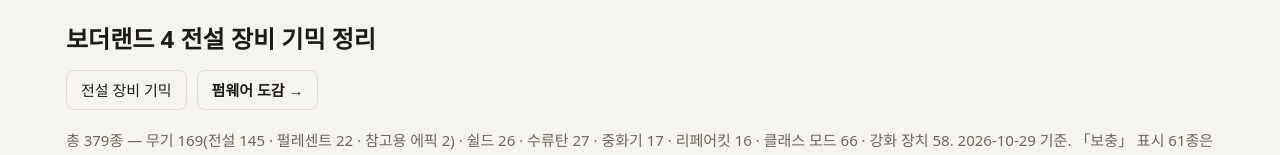
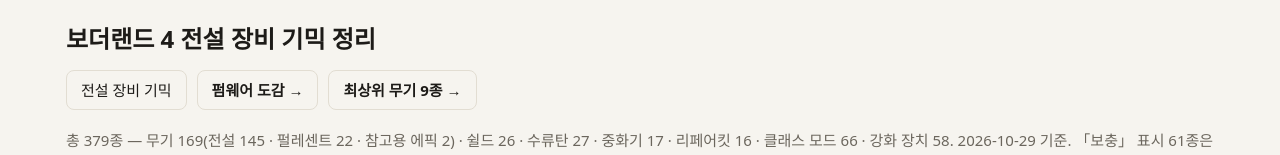
Before and after one commit to castflow/bl4-legendary, a plain HTML site: page index.html in a window 1280 px wide. Shown: the top 155 px of the page. Drawn offline with Linux system fonts and the light colour scheme.

Commit message:
Link top-tier weapon guide from legendary gear index

```diff
--- a/index.html
+++ b/index.html
@@ -27,7 +27,7 @@ details{margin-top:6px;font-size:13px}summary{cursor:pointer;color:var(--muted)}
 .ko{font-size:.82em;font-weight:500;color:var(--muted);margin-left:2px}
 </style></head><body><div class="wrap">
 <h1>보더랜드 4 전설 장비 기믹 정리</h1>
-<nav aria-label="보더랜드 4 가이드" style="display:flex;flex-wrap:wrap;gap:10px;margin:12px 0 18px"><span aria-current="page" style="padding:7px 14px;border:1px solid var(--line);border-radius:8px">전설 장비 기믹</span><a href="./firmware.html" style="padding:7px 14px;border:1px solid var(--line);border-radius:8px;color:var(--fg);text-decoration:none;font-weight:700">펌웨어 도감 →</a></nav>
+<nav aria-label="보더랜드 4 가이드" style="display:flex;flex-wrap:wrap;gap:10px;margin:12px 0 18px"><span aria-current="page" style="padding:7px 14px;border:1px solid var(--line);border-radius:8px">전설 장비 기믹</span><a href="./firmware.html" style="padding:7px 14px;border:1px solid var(--line);border-radius:8px;color:var(--fg);text-decoration:none;font-weight:700">펌웨어 도감 →</a><a href="./top-weapons.html" style="padding:7px 14px;border:1px solid var(--line);border-radius:8px;color:var(--fg);text-decoration:none;font-weight:700">최상위 무기 9종 →</a></nav>
 <p class="lead">총 379종 — 무기 169(전설 145 · 펄레센트 22 · 참고용 에픽 2) · 쉴드 26 · 수류탄 27 · 중화기 17 · 리페어킷 16 · 클래스 모드 66 · 강화 장치 58. 2026-10-29 기준. 「보충」 표시 61종은 기본 출처 설명이 비었거나 모호해 다른 출처로 채운 것.
 드랍처는 lootlemon과 Fandom 위키를 379종 전부 대조했다: 일치 369종(그중 한쪽이 더 자세한 것 18) · 출처가 한쪽에 더 있는 것 4 · <b>엇갈림 6</b>(카드에 빨간 글씨, 세 번째 출처로 가린 결과 포함).</p>
 <p class="lead">한글 이름은 <a href="https://namu.wiki/w/%EB%B3%B4%EB%8D%94%EB%9E%9C%EB%93%9C%204/%EB%AC%B4%EA%B8%B0%20%EB%B0%8F%20%EC%9E%A5%EB%B9%84/%EC%A0%84%EC%84%A4%20%EB%93%B1%EA%B8%89">나무위키</a> 표기(2026-10-18 수정판) 기준으로 병기했다 — 장비 220종 · 보스 41명. 표기가 둘이면 드랍 위치 표의 이름을 먼저, 목록의 이름을 뒤에 적었다. 강화 장치와 DLC 장비 상당수는 나무위키에 한글 이름이 없어 영문만 있다.</p>
```
